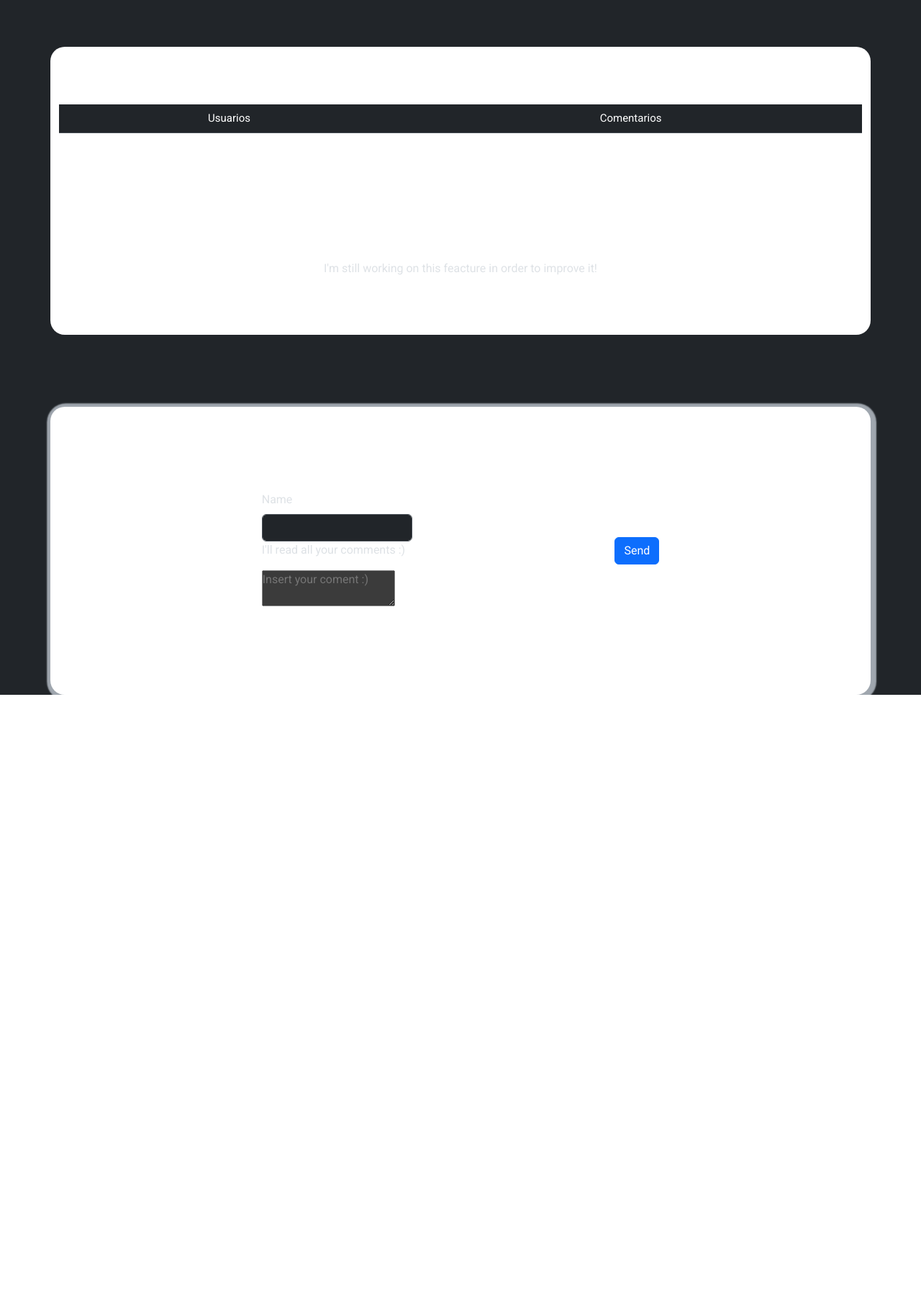
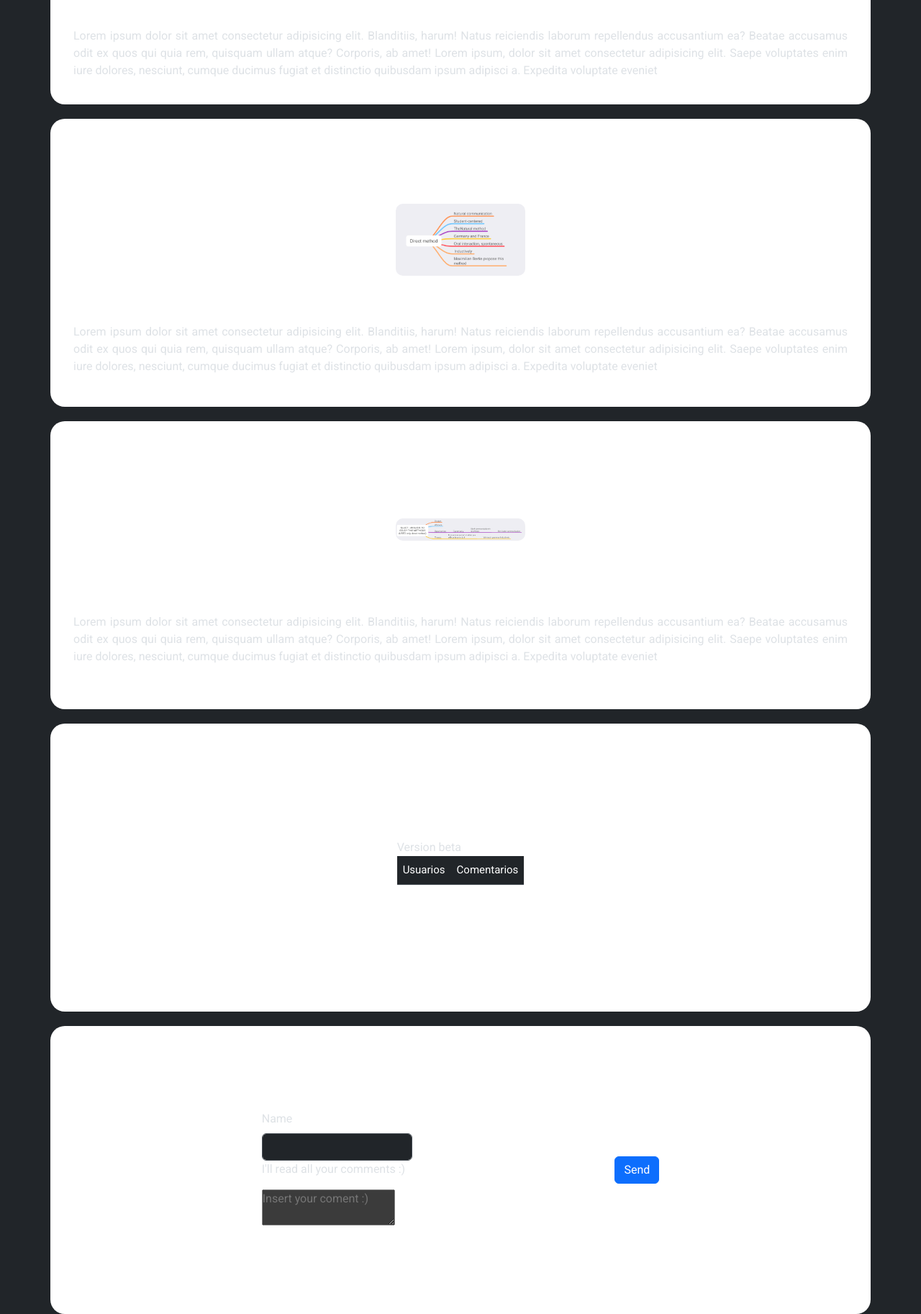
Before and after one commit to ChristianBarillas/Blog_Didactica_Ingles, a PHP site: page / in a window 1280 px wide. Shown: the part 2135-3960 px from the top of the page at 72% size. Before the commit the page ends 3100 px from the top, so only its background shows below. Run offline with PHP 8.4, Linux system fonts and the light colour scheme; lists and menus that the app fills with data are empty; some libraries are stand-ins or nearby versions.

Commit message:
agregando contenido y quitando imagenes

```diff
--- a/index.html
+++ b/index.html
@@ -56,7 +56,9 @@
       </div>
     </nav>
 
-    <section id="section1">
+
+
+    <section id="section1" class="margen-especial">
       <div class="container">
         <span>Materia de didactica Clase1</span>
       </div>
@@ -64,7 +66,8 @@
 
     <section id="section2">
       <div class="container container2">
-        <img src="./media/photos/photo1.jpg" class="portada" />
+        <img src="./media/photos/photo3.jpeg" class="portada" />
+
       </div>
     </section>
 
@@ -81,18 +84,7 @@
           accusamus odit ex quos qui quia rem, quisquam ullam atque? Corporis,
           ab amet! Lorem ipsum, dolor sit amet consectetur adipisicing elit.
           Saepe voluptates enim iure dolores, nesciunt, cumque ducimus fugiat et
-          distinctio quibusdam ipsum adipisci a. Expedita voluptate eveniet
-          vero, labore modi eius? Lorem ipsum, dolor sit amet consectetur
-          adipisicing elit. Ex mollitia quia fuga adipisci, labore quis
-          cupiditate minus in ipsam praesentium. Laudantium fugit maiores
-          voluptas necessitatibus consequuntur omnis, perferendis ducimus
-          reprehenderit! Lorem ipsum dolor sit amet consectetur adipisicing
-          elit. Iusto unde deserunt alias molestias magnam quo autem ullam quas
-          a expedita eveniet similique, error quisquam in quidem quos possimus
-          dolor ex. Lorem ipsum dolor sit amet, consectetur adipisicing elit.
-          Perspiciatis sapiente deleniti quia nobis facere odit aspernatur minus
-          dicta libero unde totam amet architecto deserunt dolore, quam odio.
-          Repellat, non dolorem?
+
         </p>
       </div>
     </section>
@@ -105,7 +97,82 @@
     <section id="section4">
       <div class="container container2 decoration">
         <div class="foto-clases">
-          <img src="./topics/tema1.png" />
+          <img src="./media/topics/topic1.png" />
+
+        </div>
+
+        <p class="english-class">
+          Lorem ipsum dolor sit amet consectetur adipisicing elit. Blanditiis,
+          harum! Natus reiciendis laborum repellendus accusantium ea? Beatae
+          accusamus odit ex quos qui quia rem, quisquam ullam atque? Corporis,
+          ab amet! Lorem ipsum, dolor sit amet consectetur adipisicing elit.
+          Saepe voluptates enim iure dolores, nesciunt, cumque ducimus fugiat et
+          distinctio quibusdam ipsum adipisci a. Expedita voluptate eveniet
+
+        </p>
+      </div>
+    </section>
+
+
+
+
+
+    <section id="section5">
+      <div class="container container2 decoration">
+        <div class="foto-clases">
+          <img src="./media/topics/topic6.png" />
+
+        </div>
+
+        <p class="english-class">
+          Lorem ipsum dolor sit amet consectetur adipisicing elit. Blanditiis,
+          harum! Natus reiciendis laborum repellendus accusantium ea? Beatae
+          accusamus odit ex quos qui quia rem, quisquam ullam atque? Corporis,
+          ab amet! Lorem ipsum, dolor sit amet consectetur adipisicing elit.
+          Saepe voluptates enim iure dolores, nesciunt, cumque ducimus fugiat et
+          distinctio quibusdam ipsum adipisci a. Expedita voluptate eveniet
+
+        </p>
+      </div>
+    </section>
+
+
+
+
+
+
+
+
+    <section id="section6">
+      <div class="container container2 decoration">
+        <div class="foto-clases">
+          <img src="./media/topics/topic4.png" />
+
+        </div>
+
+        <p class="english-class">
+          Lorem ipsum dolor sit amet consectetur adipisicing elit. Blanditiis,
+          harum! Natus reiciendis laborum repellendus accusantium ea? Beatae
+          accusamus odit ex quos qui quia rem, quisquam ullam atque? Corporis,
+          ab amet! Lorem ipsum, dolor sit amet consectetur adipisicing elit.
+          Saepe voluptates enim iure dolores, nesciunt, cumque ducimus fugiat et
+          distinctio quibusdam ipsum adipisci a. Expedita voluptate eveniet
+
+        </p>
+      </div>
+    </section>
+
+
+
+
+
+
+
+
+    <section id="section7">
+      <div class="container container2 decoration">
+        <div class="foto-clases">
+          <img src="./media/topics/topic2.png" />
 
         </div>
 
@@ -123,8 +190,13 @@
 
     <!-- comentarios  -->
 
-    <section id="section2">
+    <section id="">
+
       <div class="container comentario">
+
+        <div>
+          <label>Version beta</label>
+
         <table class="table">
           <thead>
             <tr>
@@ -135,14 +207,13 @@
           <tbody id="tabla1"></tbody>
         </table>
 
-        <label
-          >I'm still working on this feacture in order to improve it!</label
-        >
+
+      </div>
       </div>
     </section>
 
     <!-- comentarios -->
-    <section id="section1">
+    <section id="">
       <div class="container container2">
         <form>
           <div class="mb-3">
--- a/style.css
+++ b/style.css
@@ -5,10 +5,15 @@
   box-sizing: border-box;
 }
 
+.margen-especial{
+  margin-top: 100px ;
+}
+
 .container {
   display: flex;
   flex-wrap: wrap;
-  margin-top: 100px;
+  margin-top: 20px;
+
   width: 100%;
   height: 100px;
   align-items: center;
```
Also changed, not shown: media/img6.JPG (added), media/img7.JPG (added), media/oficial6.jpg (deleted), media/photos/photo2.jpeg (added), media/photos/photo3.jpeg (added), media/topics/Screenshot 2023-02-24 at 10.21.16.png (added), media/topics/Screenshot 2023-02-24 at 10.23.41.png (added), media/topics/topic1.png (added), media/topics/topic2.png (added), media/topics/topic4.png (added), 6 other files.
